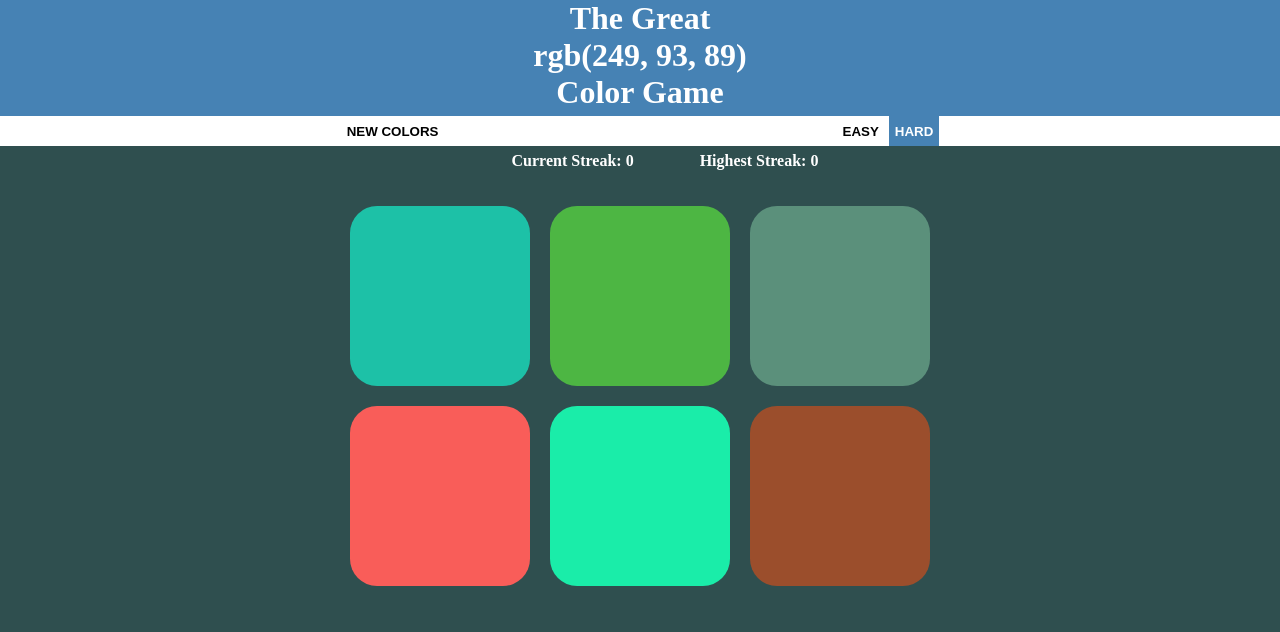
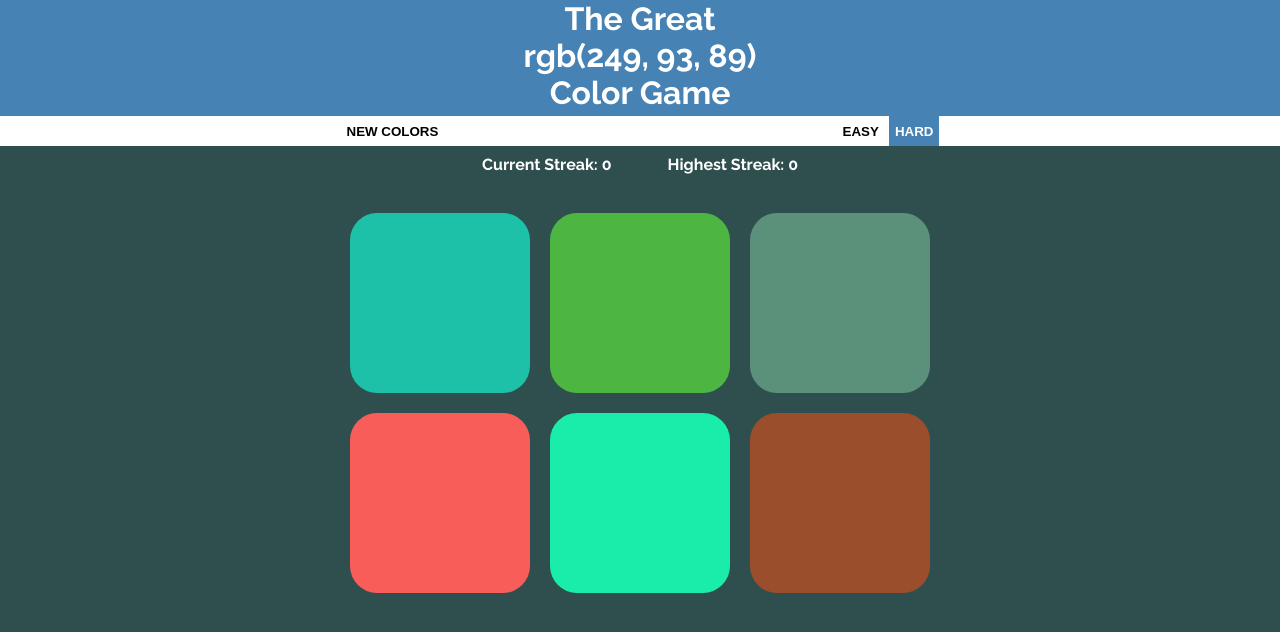
Before and after one commit to robbbbbbin/rgb-color-game, a plain HTML site: page index.html in a window 1280 px wide. Drawn offline with Linux system fonts and the light colour scheme.

Commit message:
added google font and fixed spacing

```diff
--- a/index.html
+++ b/index.html
@@ -6,7 +6,7 @@
     <title>RGB Color Game</title>
     <meta name='viewport' content='width=device-width, initial-scale=1'>
     <link rel='stylesheet' type='text/css' media='screen' href='main.css'>
-
+    <link href="https://fonts.googleapis.com/css?family=Raleway:400,700&display=swap" rel="stylesheet">
 </head>
 <body>
     <h1 id="heading">The Great
--- a/main.css
+++ b/main.css
@@ -1,6 +1,7 @@
 body {
     background-color: darkslategrey;
     margin: 0;
+    font-family: 'Raleway', sans-serif;
 }
 
 #heading {
@@ -54,10 +55,9 @@ button:hover {
 .scoreBoard {
     display: inline-block;
     padding: 6px;
-    margin: 0;
+    margin: 3px 20px;
     height: 100%;
     font-weight: 700;
-    margin-left: 50px;
     color: white;
 }
 
```
